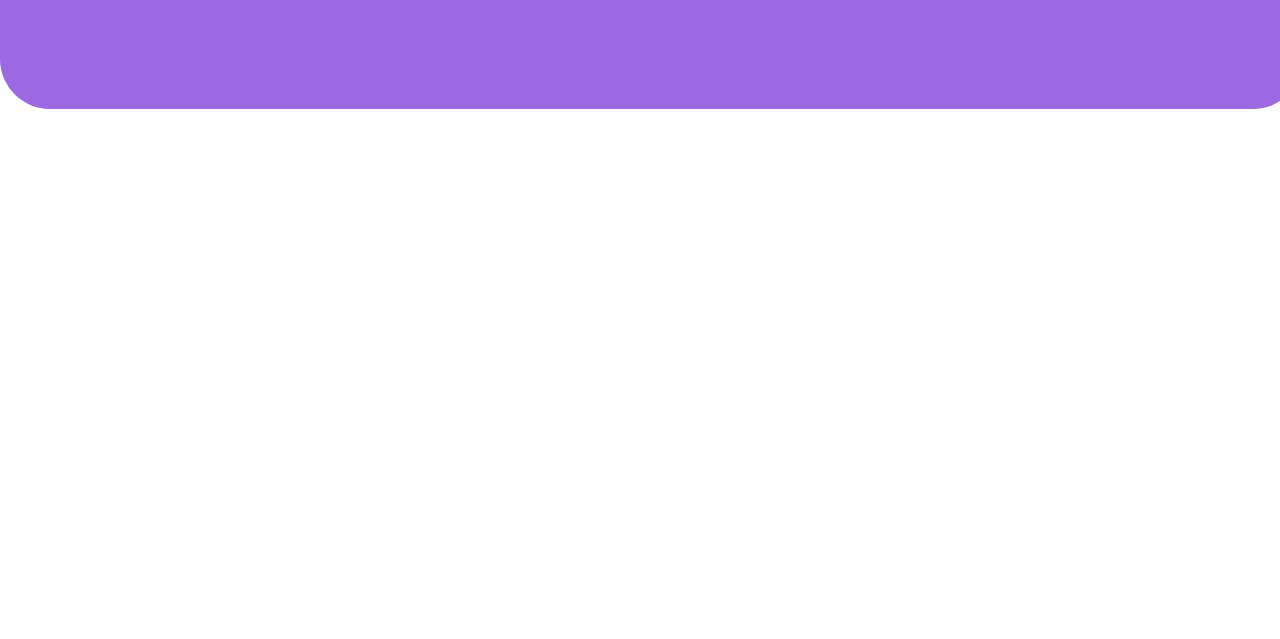
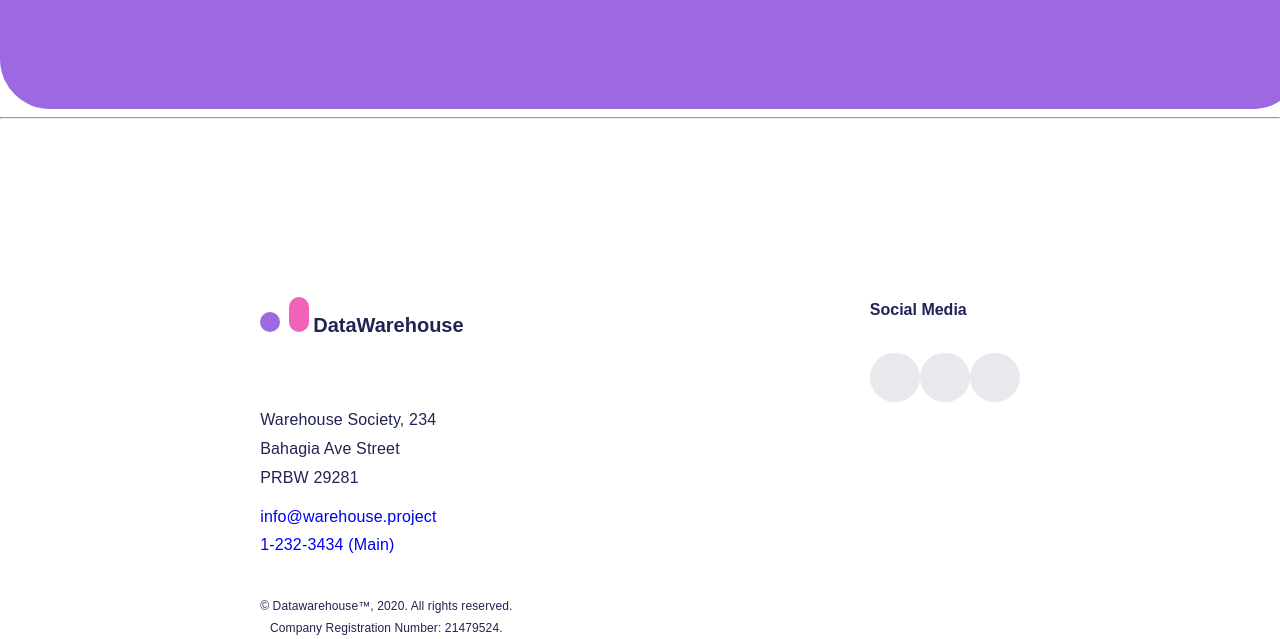
Before and after one commit to Acacia-Tree/studioRatioEducation, a plain HTML site: page module1/index.html in a window 1280 px wide. Shown: the part 2968-3607 px from the top of the page. Before the commit the page ends 3077 px from the top, so only its background shows below. Drawn offline with Linux system fonts and the light colour scheme; a web font is replaced by a local one.

Commit message:
added footer section

```diff
--- a/module1/css/style.css
+++ b/module1/css/style.css
@@ -298,6 +298,7 @@ ul {
 }
 
 .page-testimonials__h2 {
+    font-family: 'Ubuntu', sans-serif;
     font-weight: bold;
     font-size: 40px;
     line-height: 130%;
@@ -331,6 +332,7 @@ ul {
 }
 
 .page-testimonials__h4 {
+    font-family: 'Ubuntu', sans-serif;
     font-weight: 900;
     font-size: 18px;
     line-height: 160%;
@@ -339,6 +341,7 @@ ul {
 }
 
 .page-testimonials__h5 {
+    font-family: 'Ubuntu', sans-serif;
     font-weight: 500;
     font-size: 14px;
     line-height: 160%;
@@ -348,6 +351,7 @@ ul {
 
 
 .page-testimonials__p {
+    font-family: 'Ubuntu', sans-serif;
     width: 180px;
     font-size: 18px;
     line-height: 180%;
@@ -357,3 +361,87 @@ ul {
 .page-testimonials__li-active .page-testimonials__p {
     width: 385px;
 }
+
+.page-footer {
+    justify-content: space-around;
+    padding-top: 170px;
+}
+
+.page-footer__company-name-wrapper {
+    margin-bottom: 65px;
+}
+
+.page-footer__company-name {
+    font-family: 'Ubuntu', sans-serif;
+    font-weight: 900;
+    font-size: 20px;
+    line-height: 160%;
+    color: #212353;
+}
+
+.page-footer__addresses {
+    display: flex;
+    flex-direction: column;
+    margin-bottom: 36px;
+}
+
+.page-footer__home-address {
+    display: flex;
+    flex-direction: column;
+    font-family: 'Ubuntu', sans-serif;
+    font-weight: 500;
+    font-size: 16px;
+    line-height: 180%;
+    letter-spacing: 0.01em;
+    color: #212353;
+    margin-bottom: 10px;
+}
+
+.page-footer__contact-info {
+    display: flex;
+    flex-direction: column;
+    font-family: 'Ubuntu', sans-serif;
+    font-weight: normal;
+    font-size: 16px;
+    line-height: 180%;
+    letter-spacing: 0.01em;
+    color: #212353;
+}
+
+.page-footer__phone, .page-footer__email {
+    text-decoration: none;
+}
+
+.page-footer__copyright {
+    display: flex;
+    flex-direction: column;
+    font-family: 'Ubuntu', sans-serif;
+    font-size: 12px;
+    line-height: 180%;
+    display: flex;
+    align-items: center;
+    letter-spacing: 0.01em;
+    color: #212353;
+}
+
+.page-footer__social-media-title {
+    font-family: 'Ubuntu', sans-serif;
+    font-weight: 900;
+    font-size: 16px;
+    line-height: 160%;
+    color: #212353;
+}
+
+.page-footer__icons-wrapper {
+    display: flex;
+    margin-top: 30px;
+}
+
+
+.page-footer__social-media-icon {
+    width: 50px;
+    height: 49px;
+    background: #212353;
+    opacity: 0.1;
+    border-radius: 25px;
+}
--- a/module1/index.html
+++ b/module1/index.html
@@ -150,9 +150,41 @@
             </div>
 
         </section>
+        <hr>
+        <section class="page-footer container">
+            <div>
+                <div class="page-footer__company-name-wrapper">
+                    <img class="page-footer__logo" src="img/Logo.svg" alt="Логотип Warehouse">
+                    <span class="page-footer__company-name">DataWarehouse</span>
+                </div>
 
-        <div class="container">
-        </div>
+                <address class="page-footer__addresses">
+                    <p class="page-footer__home-address">
+                        <span>Warehouse Society, 234</span>
+                        <span>Bahagia Ave Street</span>
+                        <span>PRBW 29281</span>
+                    </p>
+                    <div class="page-footer__contact-info">
+                        <a class="page-footer__email" href="mailto:info@warehouse.project">info@warehouse.project</a>
+                        <a class="page-footer__phone" href="tel:1-232-3434">1-232-3434 (Main)</a>
+                    </div>
+                </address>
+                <p class="page-footer__copyright">
+                    <span>© Datawarehouse™, 2020. All rights reserved.</span>
+                    <span>Company Registration Number: 21479524.</span>
+                </p>
+            </div>
+
+            <div>
+                <span class="page-footer__social-media-title">Social Media</span>
+                <div class="page-footer__icons-wrapper">
+                    <div class="page-footer__social-media-icon"></div>
+                    <div class="page-footer__social-media-icon"></div>
+                    <div class="page-footer__social-media-icon"></div>
+                </div>
+            </div>
+
+        </section>
 
     </body>
 </html>
```
